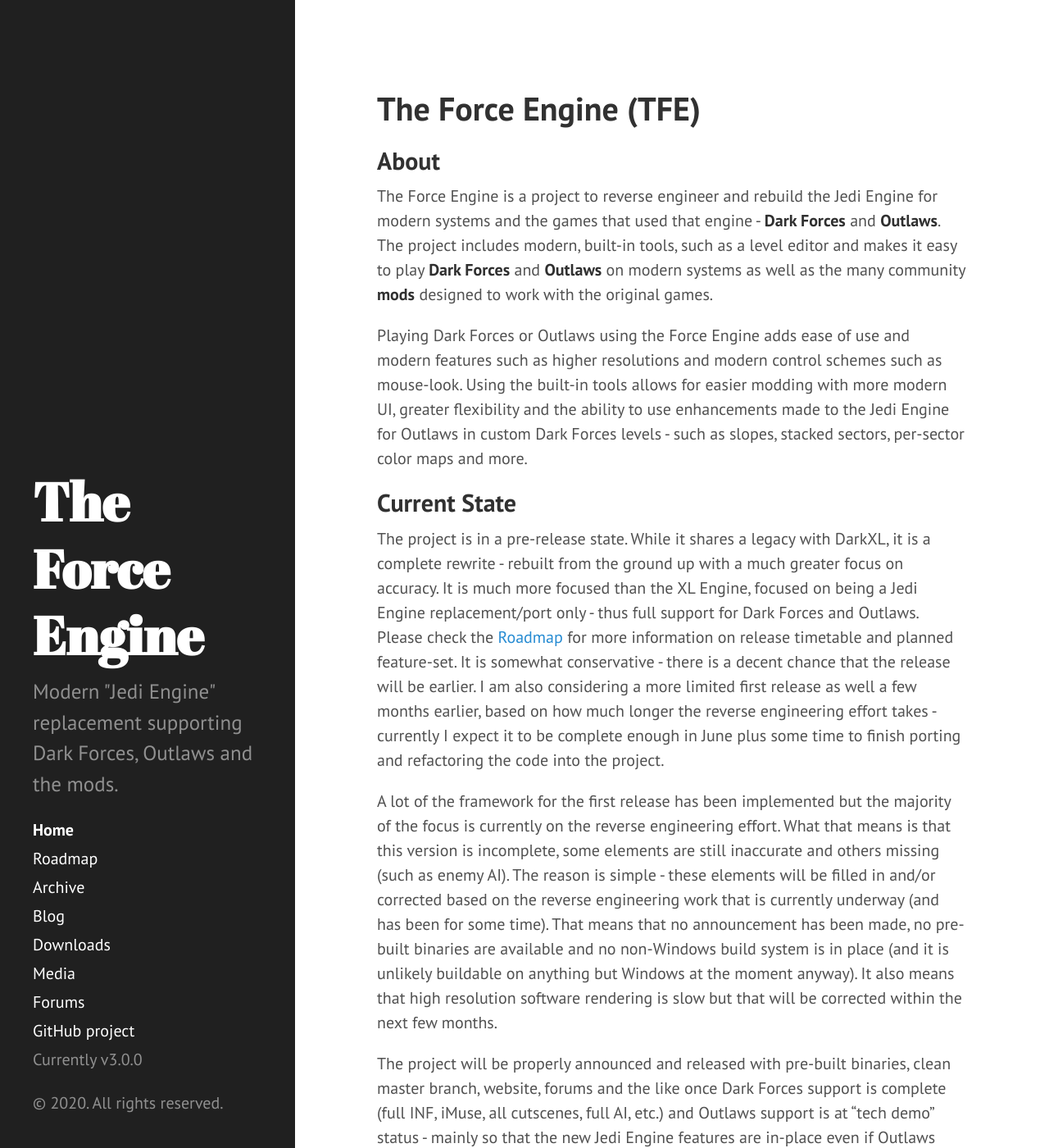
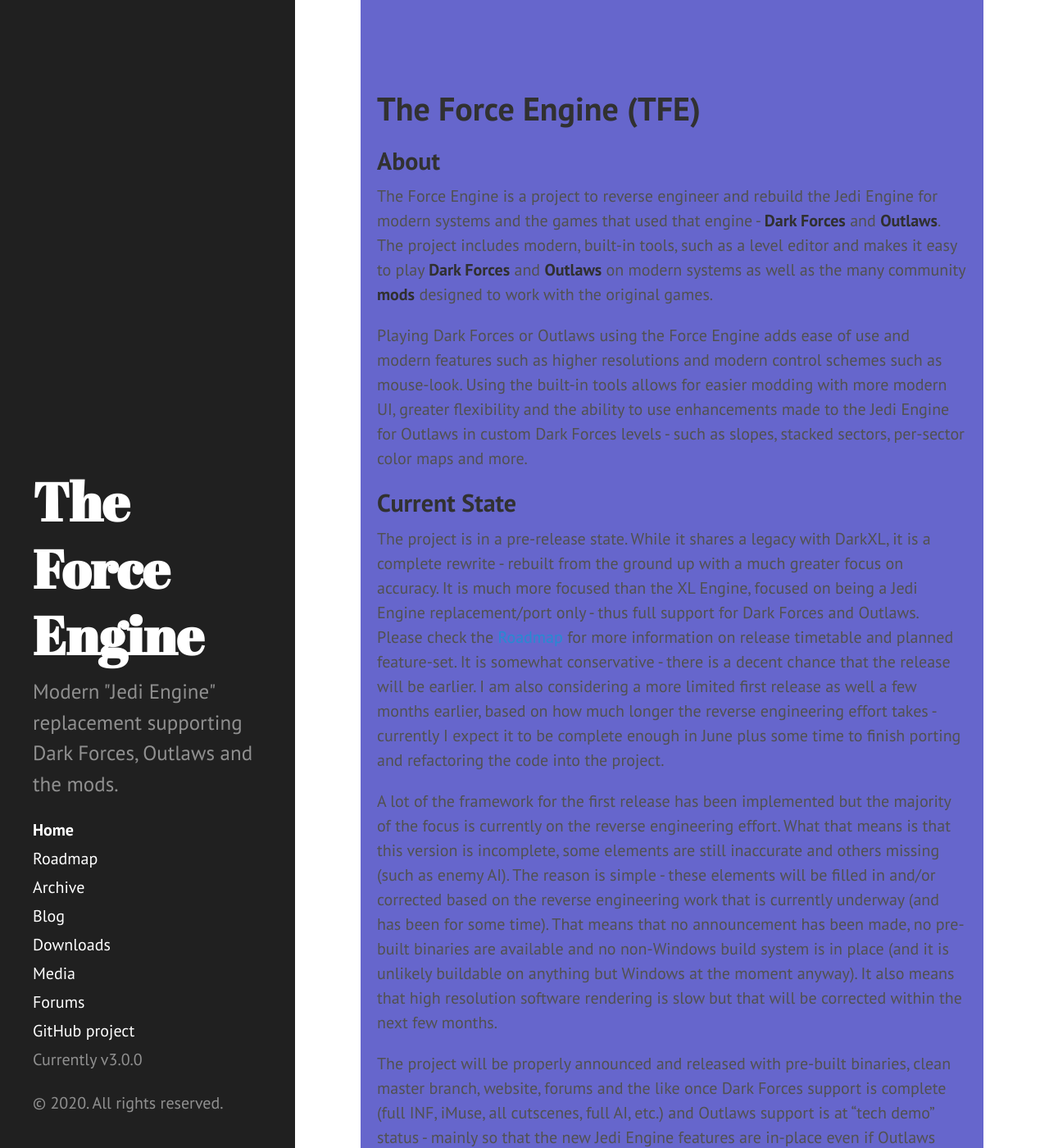
Before and after one commit to TheForceEngine/TheForceEngine.github.io, a Jekyll site: the page built from index.md, in a window 1280 px wide and 1400 px high. Shown: the whole window at 82% size. Built offline with Jekyll 4.4.1, drawn with Linux system fonts in a browser that asks for light colours.

Commit message:
Change the background color?

```diff
--- a/public/css/hyde.css
+++ b/public/css/hyde.css
@@ -124,6 +124,7 @@
 .content {
   padding-top:    4rem;
   padding-bottom: 4rem;
+  background-color: #6666cc;
 }
 
 @media (min-width: 48em) {
```
